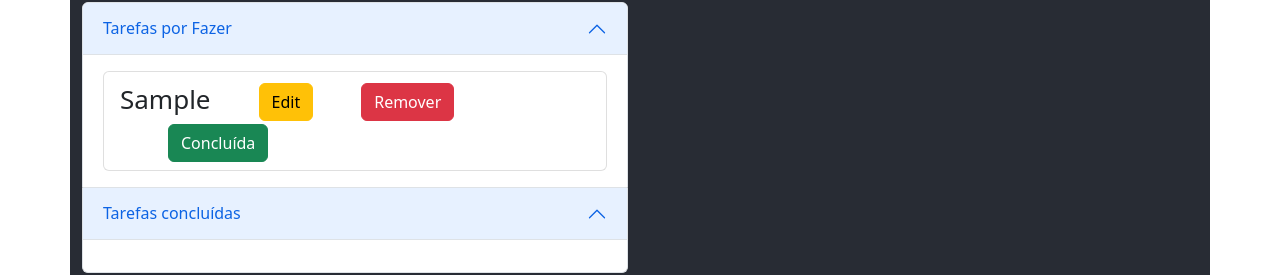
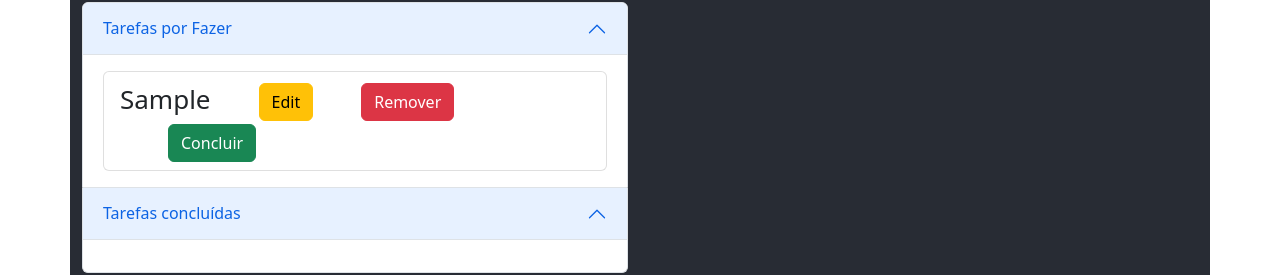
Before and after one commit to IPT-DW-2022-2023/Aula3-PL-Introducao-React-, a React (Create React App) app: page / in a window 1280 px wide. Both pictures are taken after typing "Sample" into the empty fields and a click on the button "Submit". Shown: the part 145-420 px from the top of the page. Built offline with nearby package versions, Linux system fonts and the light colour scheme.

Commit message:
solução

```diff
--- /dev/null
+++ b/src/app/Item.js
@@ -0,0 +1,19 @@
+import React, { Component } from 'react';
+
+class Item extends Component {
+  constructor(props){
+    super(props);
+  }
+
+  render() {
+    return (
+      <li class="list-group-item">{this.props.item.valor}
+        <button data-bs-toggle="modal" data-bs-target="#exampleModal" type="submit" class="btn btn-warning ms-5" onClick={() => this.handleEdit()}>Edit</button>
+        <button type="submit" class="btn btn-danger ms-5" onClick={() => this.props.handleDeleteItem()}>Remover</button>
+        <button data-bs-toggle="modal" data-bs-target="#exampleModal" type="submit" class="btn btn-success ms-5" onClick={() => this.props.handleStatus()}>{this.props.item.status===0?"Concluir":"Desmarcar"}</button>
+      </li>
+    );
+  }
+}
+
+export default Item;
--- a/src/app/Todo.js
+++ b/src/app/Todo.js
@@ -2,6 +2,7 @@ import React from 'react';
 import Button from 'react-bootstrap/Button';
 import Modal from 'react-bootstrap/Modal';
 import Accordion from 'react-bootstrap/Accordion';
+import Item from './Item';
 
 class Todo extends React.Component {
   constructor(props) {
@@ -61,21 +62,13 @@ class Todo extends React.Component {
   render() {
     let finishedItems = this.state.listaItems.map((it, index) => {
       if (it.status === 1) {
-        return <li class="list-group-item">{it.valor}
-          <button data-bs-toggle="modal" data-bs-target="#exampleModal" type="submit" class="btn btn-warning ms-5" onClick={() => this.handleEdit(index)}>Edit</button>
-          <button type="submit" class="btn btn-danger ms-5" onClick={() => this.handleDeleteItem(index)}>Remover</button>
-          <button data-bs-toggle="modal" data-bs-target="#exampleModal" type="submit" class="btn btn-success ms-5" onClick={() => this.handleStatus(index)}>Desconcluir</button>
-        </li>
+        return <Item item={it} handleEdit={ () => {this.handleEdit(index)}} handleDeleteItem={ () => {this.handleDeleteItem(index)}} handleStatus={ () => {this.handleStatus(index)}}/>
       }
     });
 
     let unfinishedItems = this.state.listaItems.map((it, index) => {
       if (it.status === 0) {
-        return <li class="list-group-item">{it.valor}
-          <button data-bs-toggle="modal" data-bs-target="#exampleModal" type="submit" class="btn btn-warning ms-5" onClick={() => this.handleEdit(index)}>Edit</button>
-          <button type="submit" class="btn btn-danger ms-5" onClick={() => this.handleDeleteItem(index)}>Remover</button>
-          <button data-bs-toggle="modal" data-bs-target="#exampleModal" type="submit" class="btn btn-success ms-5" onClick={() => this.handleStatus(index)}>Concluída</button>
-        </li>
+        return <Item item={it} handleEdit={ () => {this.handleEdit(index)}} handleDeleteItem={ () => {this.handleDeleteItem(index)}} handleStatus={ () => {this.handleStatus(index)}}/>
       }
     });
 
```
